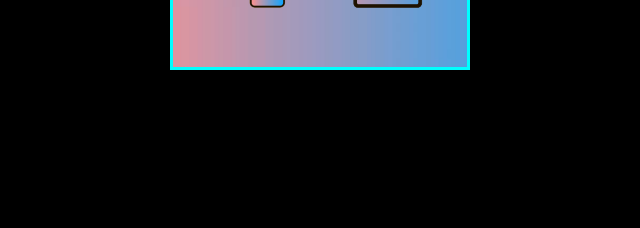
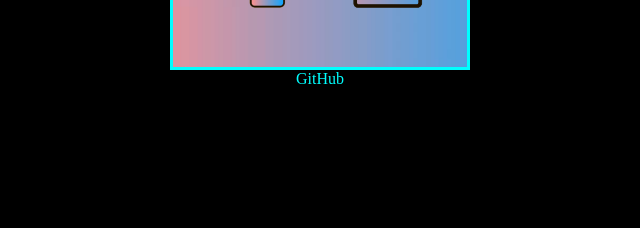
Before and after one commit to ShiraZacks/shirazacks.github.io, a plain HTML site: page index.html in a window 1280 px wide. Shown: the part 2961-3189 px from the top of the page, 320-960 px from the left. Drawn offline with Linux system fonts and the light colour scheme.

Commit message:
adding github links to the projects i have shown

```diff
--- a/index.html
+++ b/index.html
@@ -84,7 +84,7 @@
                 <div class="project">
                     <img src="eye_travel.png">
                 </div>
-                <a class="project_link" href="https://github.com/ShiraZacks/eyetraveldoc">GitHub</a>
+                <a class="project_link underline" href="https://github.com/ShiraZacks/eyetraveldoc">GitHub</a>
             </div>
 
             <div class="showcase card_game">
@@ -92,6 +92,7 @@
                 <div class="project">
                     <img src="card_game.png">
                 </div>
+                <a class="project_link underline" href="https://github.com/ShiraZacks/cardGame">GitHub</a>
             </div>
 
             <!-- <div class="showcase card_game">
--- a/style.css
+++ b/style.css
@@ -174,7 +174,7 @@ hr {
 
 .project_link{
     color: #00ffff;
-
+    text-shadow: none !important; /* to get rid of .underline white shadow */
 }
 
 .project_link:visited{
```
